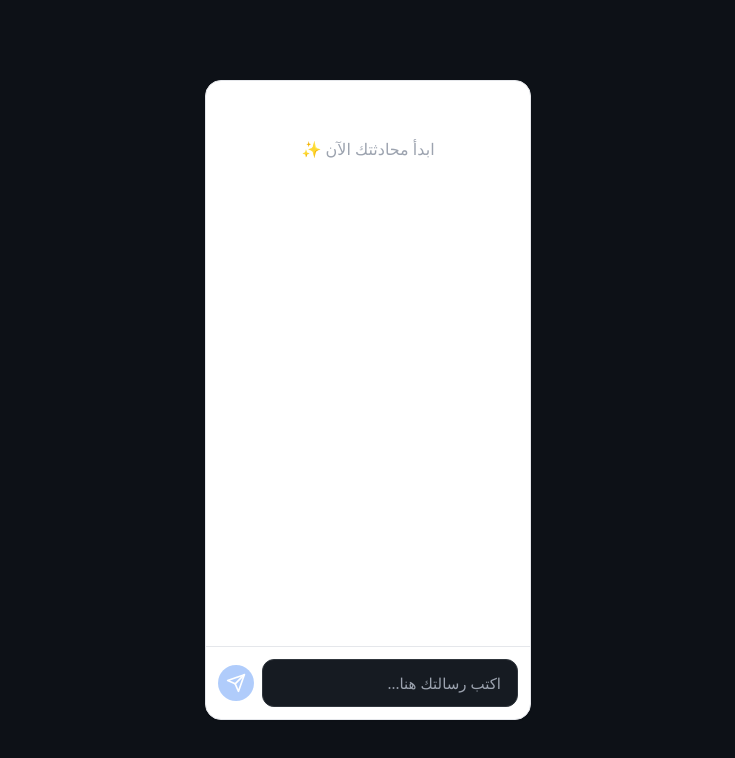
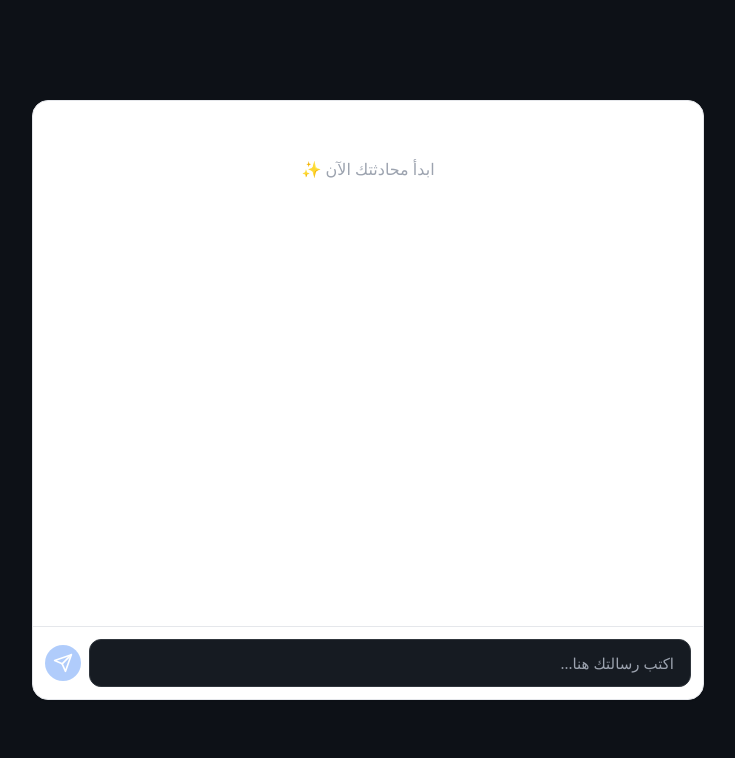
Before and after one commit to DRT123h/AI, a Next.js app: page / in a window 1280 px wide. Shown: the top 758 px of the page, without its empty margins (272-1007 px from the left). Built offline with nearby package versions, Linux system fonts and the light colour scheme.

Commit message:
Add files via upload

```diff
--- a/components/ChatInterface.jsx
+++ b/components/ChatInterface.jsx
@@ -54,7 +54,10 @@ export default function ChatInterface() {
   };
 
   return (
-    <div className="flex flex-col h-[80vh] max-w-2xl mx-auto border border-gray-200 rounded-2xl shadow-sm bg-white" dir="rtl">
+    <div
+      className="flex flex-col w-full sm:max-w-2xl h-[calc(100dvh-140px)] sm:h-[75vh] mx-auto border border-gray-200 sm:rounded-2xl rounded-xl shadow-sm bg-white"
+      dir="rtl"
+    >
       <div className="flex-1 overflow-y-auto p-4 space-y-4">
         {messages.length === 0 && (
           <p className="text-center text-gray-400 mt-10">ابدأ محادثتك الآن ✨</p>
```
